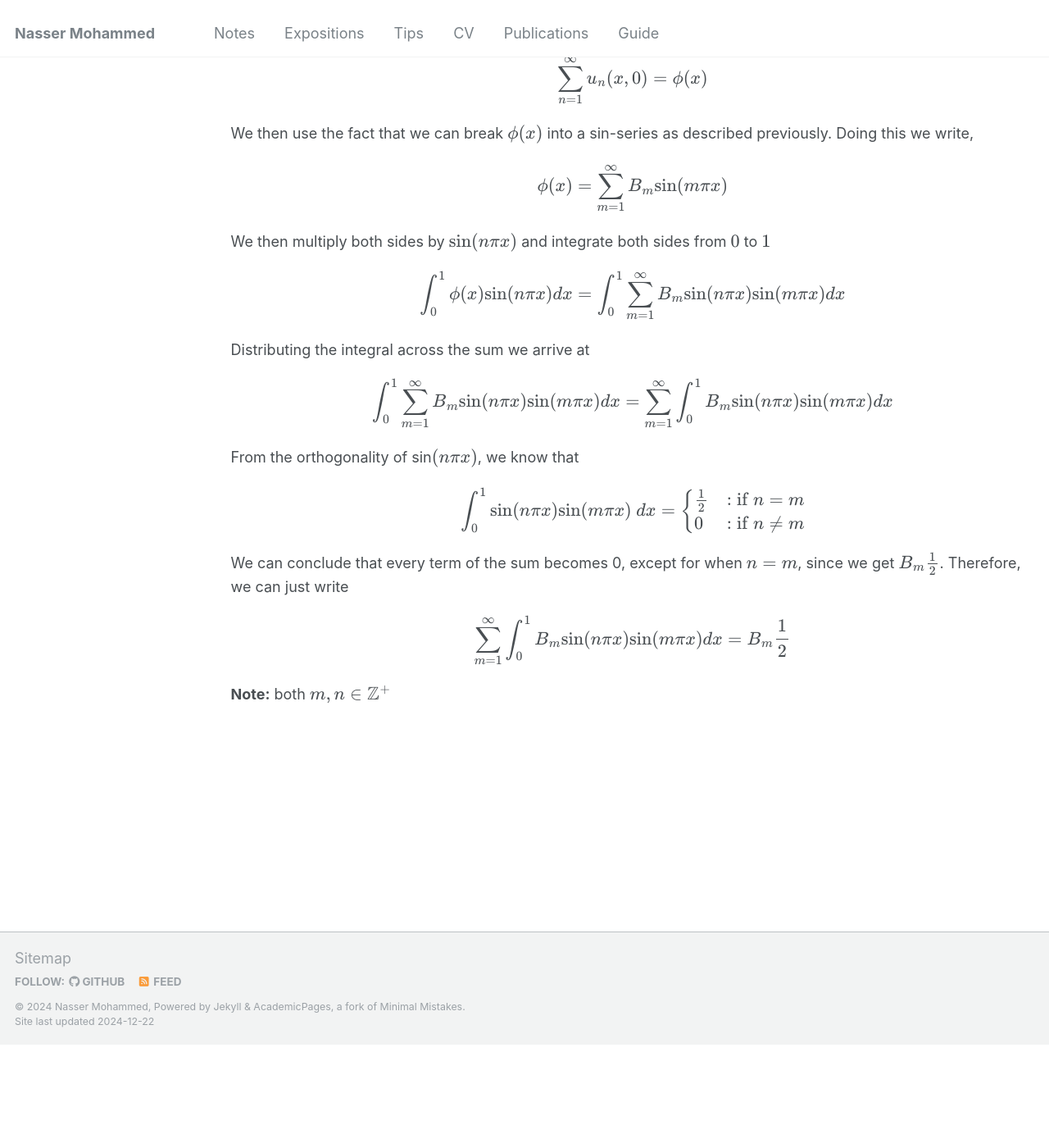
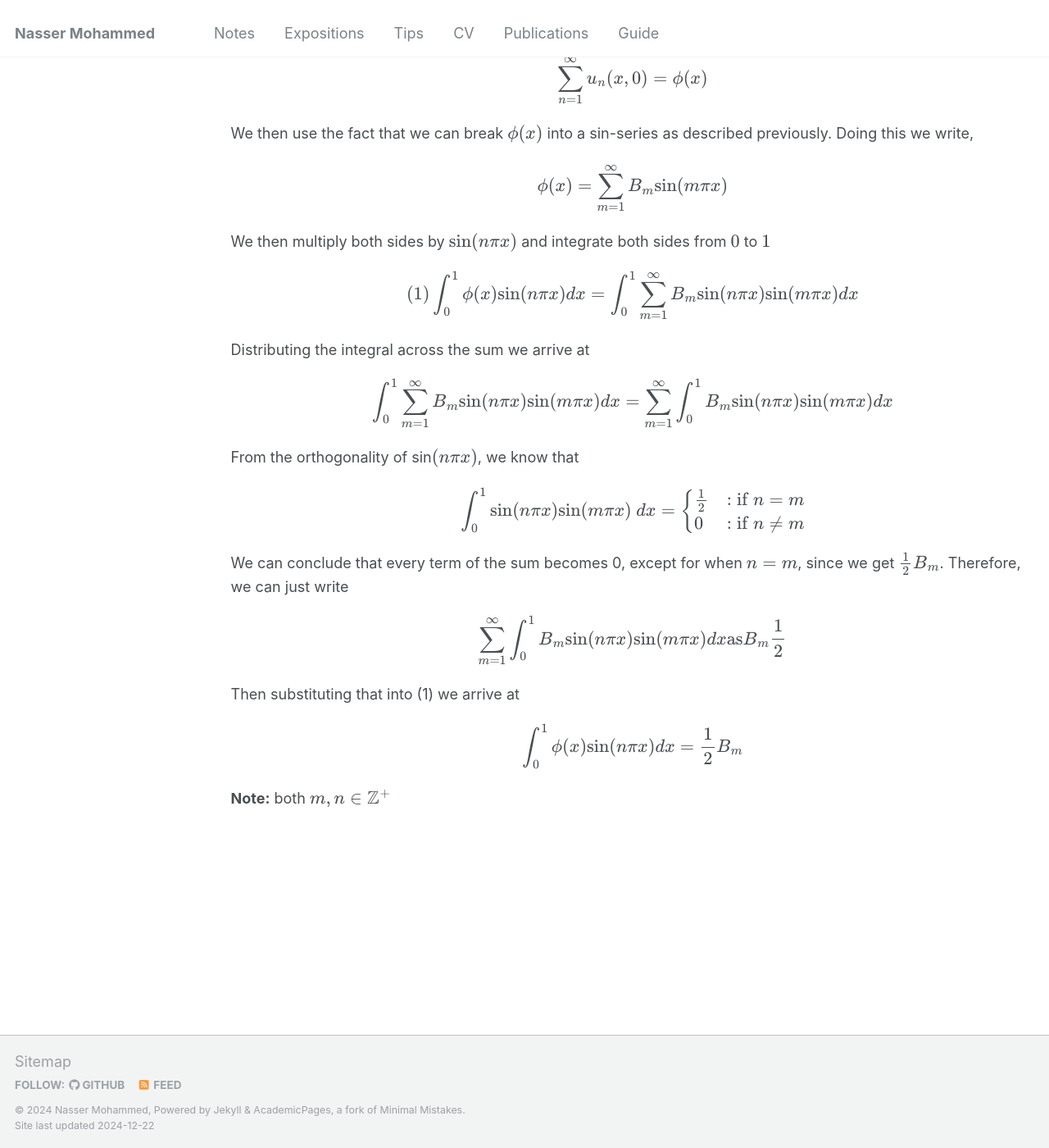
Before and after one commit to Nasser-Mohammed/Nasser-Mohammed.github.io, a Jekyll site: the page built from _pages/notes/pde/heatequation.md, in a window 1280 px wide and 1400 px high, scrolled down 7786 px. Shown: the whole window at 82% size. Built offline with Jekyll 4.4.1, drawn with Linux system fonts in a browser that asks for light colours; before the commit the page ends 9060 px from its top, so only the background shows below that.

Commit message:
Update heatequation.md

```diff
--- a/_pages/notes/pde/heatequation.md
+++ b/_pages/notes/pde/heatequation.md
@@ -91,7 +91,7 @@
 \\[\sum_{n = 1}^{\infty}u_n(x,0) = \phi(x)\\]
 We then use the fact that we can break \\(\phi(x)\\) into a sin-series as described previously. Doing this we write, \\[\phi(x) = \sum_{m = 1}^{\infty}B_m\text{sin}(m\pi x)\\]
 We then multiply both sides by \\(\text{sin}(n\pi x)\\) and integrate both sides from \\(0\\) to \\(1\\)
-\\[\int_0^1 \phi(x)\text{sin}(n\pi x)dx = \int_0^1\sum_{m = 1}^{\infty}B_m\text{sin}(n\pi x)\text{sin}(m\pi x)dx\\]
+\\[(1) \int_0^1 \phi(x)\text{sin}(n\pi x)dx = \int_0^1\sum_{m = 1}^{\infty}B_m\text{sin}(n\pi x)\text{sin}(m\pi x)dx\\]
 Distributing the integral across the sum we arrive at
 \\[\int_0^1\sum_{m = 1}^{\infty}B_m\text{sin}(n\pi x)\text{sin}(m\pi x)dx = \sum_{m = 1}^{\infty}\int_0^1B_m\text{sin}(n\pi x)\text{sin}(m\pi x)dx\\]
 From the orthogonality of sin\\((n\pi x)\\), we know that
@@ -107,6 +107,7 @@
 $$
 </div>
 
-We can conclude that every term of the sum becomes 0, except for when \\(n = m\\), since we get \\(B_m\frac{1}{2}\\). Therefore, we can just write
-\\[\sum_{m = 1}^{\infty}\int_0^1B_m\text{sin}(n\pi x)\text{sin}(m\pi x)dx = B_m\frac{1}{2}\\]
+We can conclude that every term of the sum becomes 0, except for when \\(n = m\\), since we get \\(\frac{1}{2}B_m\\). Therefore, we can just write
+\\[\sum_{m = 1}^{\infty}\int_0^1B_m\text{sin}(n\pi x)\text{sin}(m\pi x)dx \text{as} B_m\frac{1}{2}\\]
+Then substituting that into (1) we arrive at \\[\int_0^1 \phi(x)\text{sin}(n\pi x)dx = \frac{1}{2}B_m\\]
 **Note:** both \\(m,n \in \mathbb{Z}^+\\)
```
